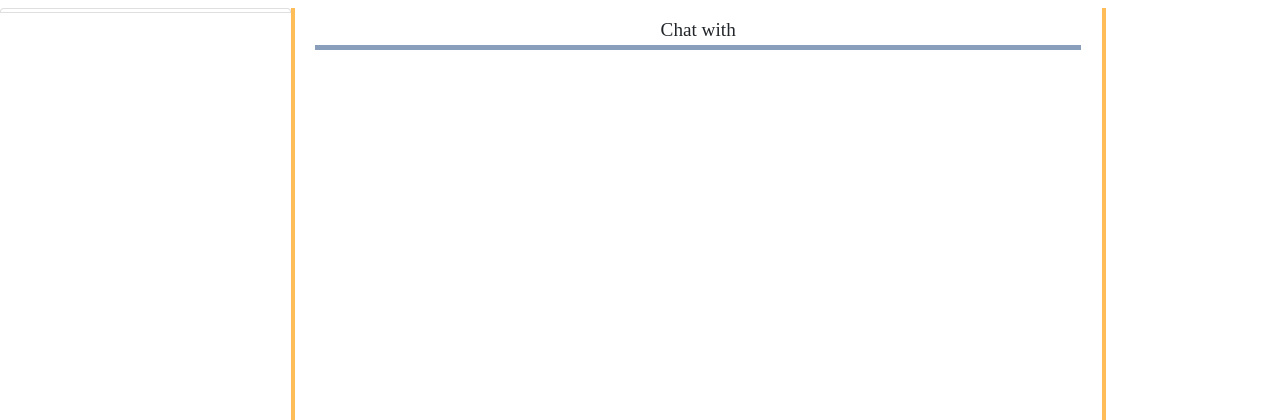
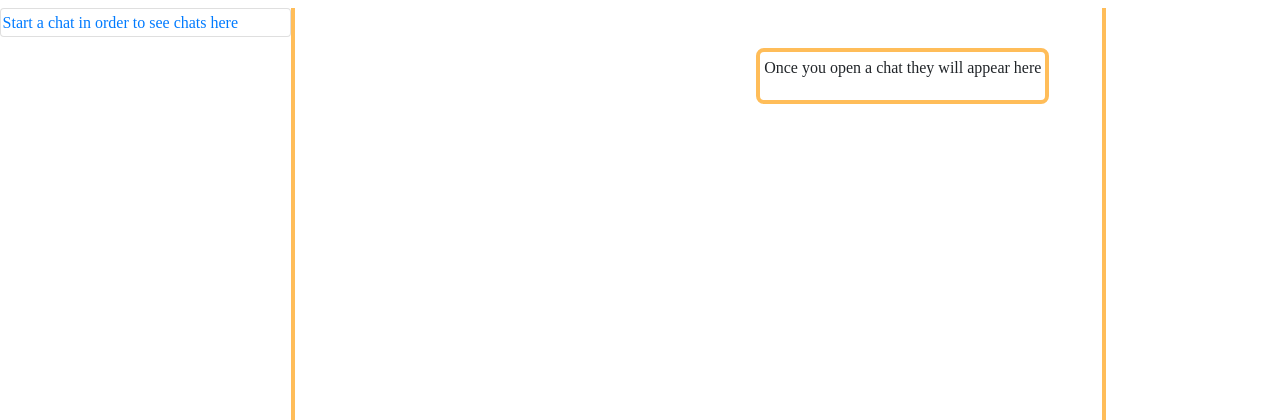
Before and after one commit to AlgosProject/AlgosProject, a Flask app: template templates/chats.jinja2 in a window 1280 px wide. Shown: the part 56-476 px from the top of the page. Run offline with Flask 3, Linux system fonts and the light colour scheme; the template is opened without the code that fills it, so the values that code supplies are empty; parts of the project's set-up code (start-up, migrations or seed data) failed here and were passed over; some web fonts are replaced.

Commit message:
Fix: Empty chats

```diff
--- a/templates/chats.jinja2
+++ b/templates/chats.jinja2
@@ -7,7 +7,9 @@
             {% include "side_list.jinja2" %}
         </div>
 
+
         <div class="post_window">
+            {% if current_recipient is defined %}
 
                 <a class="section_title" style="border-color: #889EBB; text-align: center;">
                     Chat with {{ current_recipient.name }}
@@ -31,7 +33,16 @@
                     </form>
                 </div>
 
+            {% else %}
+                <div class="chat_window">
+                    <div class="chat">
+                        <p>Once you open a chat they will appear here</p>
                     </div>
+                </div>
+            {% endif %}
+        </div>
+
+
         <div class="side_block">
             <img src="../static/img/affinity_logo.png" alt="logo">
         </div>
--- a/templates/side_list.jinja2
+++ b/templates/side_list.jinja2
@@ -2,12 +2,16 @@
 
 {% if side_items is defined %}
     <ol class="list-group">
-    {% for element in side_items %}
-        {% include "side_item.jinja2" %}
-    {% endfor %}
+        {% for element in side_items %}
+            {% include "side_item.jinja2" %}
+        {% endfor %}
     </ol>
 {% else %}
     <ol class="list-group">
-        {% include "side_item.jinja2" %}
+        <li class="list-group-item d-flex justify-content-between align-items-start">
+            <a class="fw-bold" href="/friends_list">
+                Start a chat in order to see chats here
+            </a>
+        </li>
     </ol>
 {% endif %}
```
Also changed, not shown: routes/chats.py (+18 -19 lines). Lines whose indentation alone changed are shown as unchanged.
